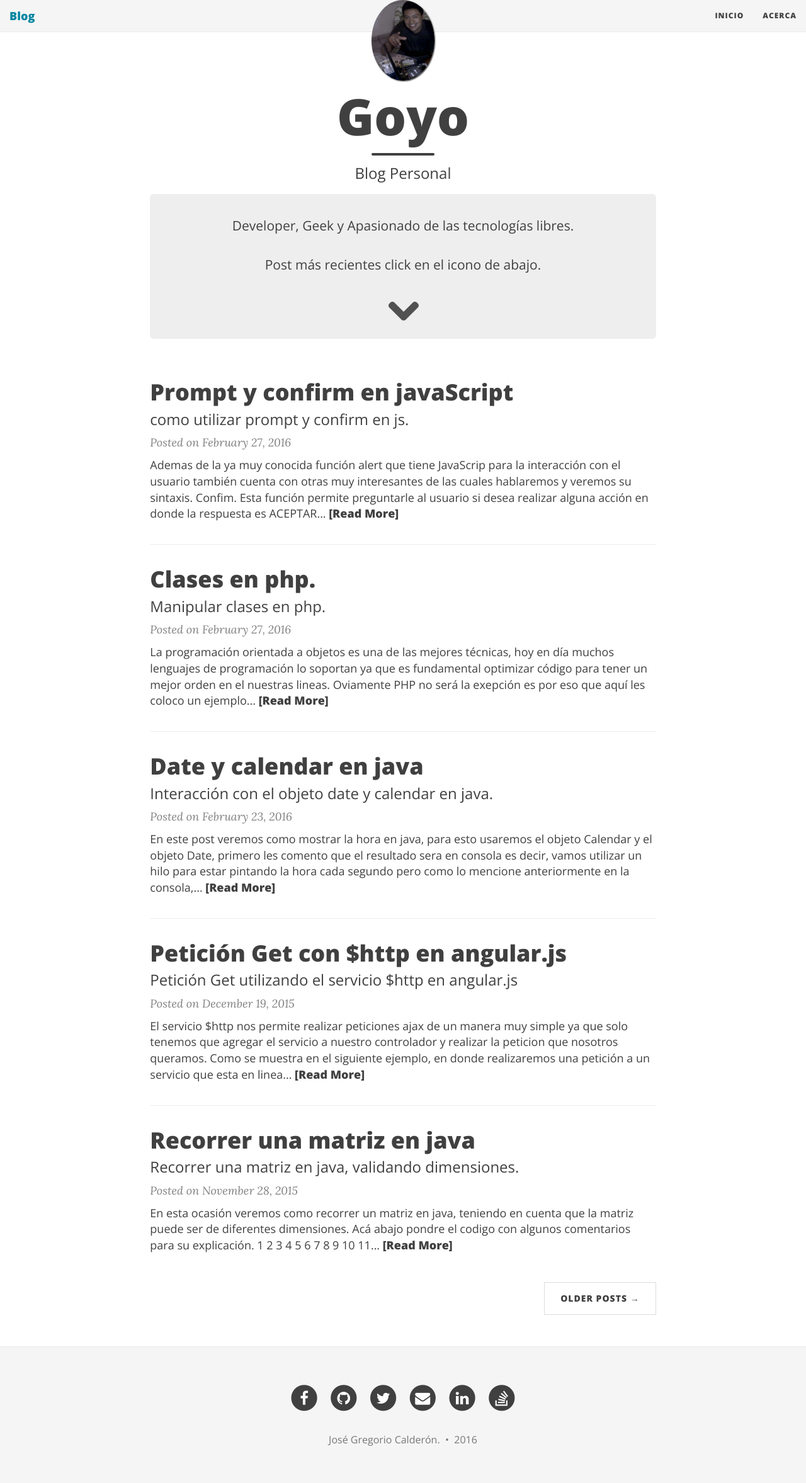
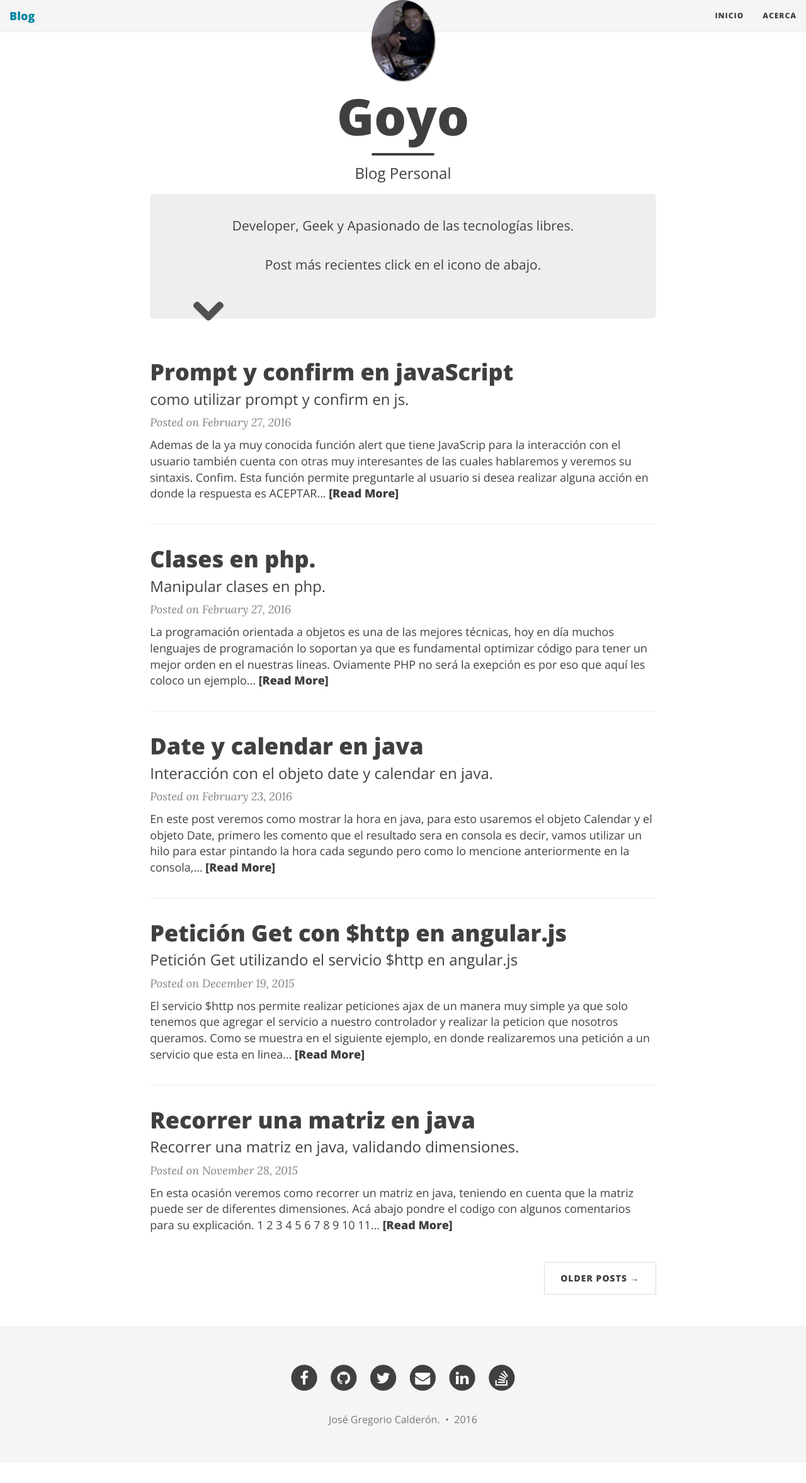
Before and after one commit to josegoyo/josegoyo.github.io, a Jekyll site: the page built from index.html, in a window 1280 px wide. Shown: the whole page at 63% size. Built offline with Jekyll 4.4.1, drawn with Linux system fonts in a browser that asks for light colours; nearby versions of some CDN libraries; the list of posts is cut into pages by our own code; comment, search, counter and statistics services are not loaded; after the commit the page ends 2323 px from its top, so only the background shows below that.

Commit message:
cambios menores

```diff
--- a/css/main.css
+++ b/css/main.css
@@ -41,6 +41,8 @@ hr.small {
 }
 #img-cont{
 	text-align: center;
+    width: 50px;
+    height: 50px;
 }
 #img-down{
 	margin: 0.5em auto;
```
